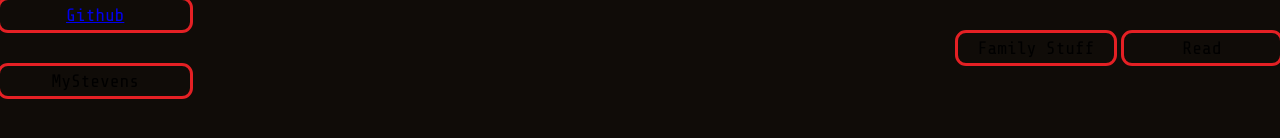
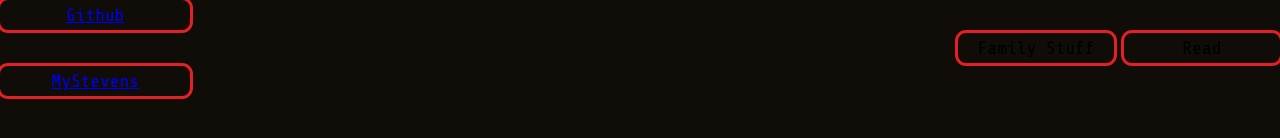
Before and after one commit to ZakariyyaScavotto/myNewTab, a plain HTML site: page index.html in a window 1280 px wide. Shown: the part 490-628 px from the top of the page. Drawn offline with nearby package versions, Linux system fonts and the light colour scheme.

Commit message:
fixed link

```diff
--- a/index.html
+++ b/index.html
@@ -13,7 +13,7 @@
 			<p><a href="https://drive.google.com">Google Drive</a></p>
 			<p><a href="https://gmail.com">Gmail</a></p>
 			<p><a href="https://github.com/">Github</a></p>
-			<p><a href="https://login.stevens.edu/app/UserHome"></a>MyStevens</p>
+			<p><a href="https://login.stevens.edu/app/UserHome">MyStevens</a></p>
 		</div>
 
 		<div id="quoteArea"></div>
```
